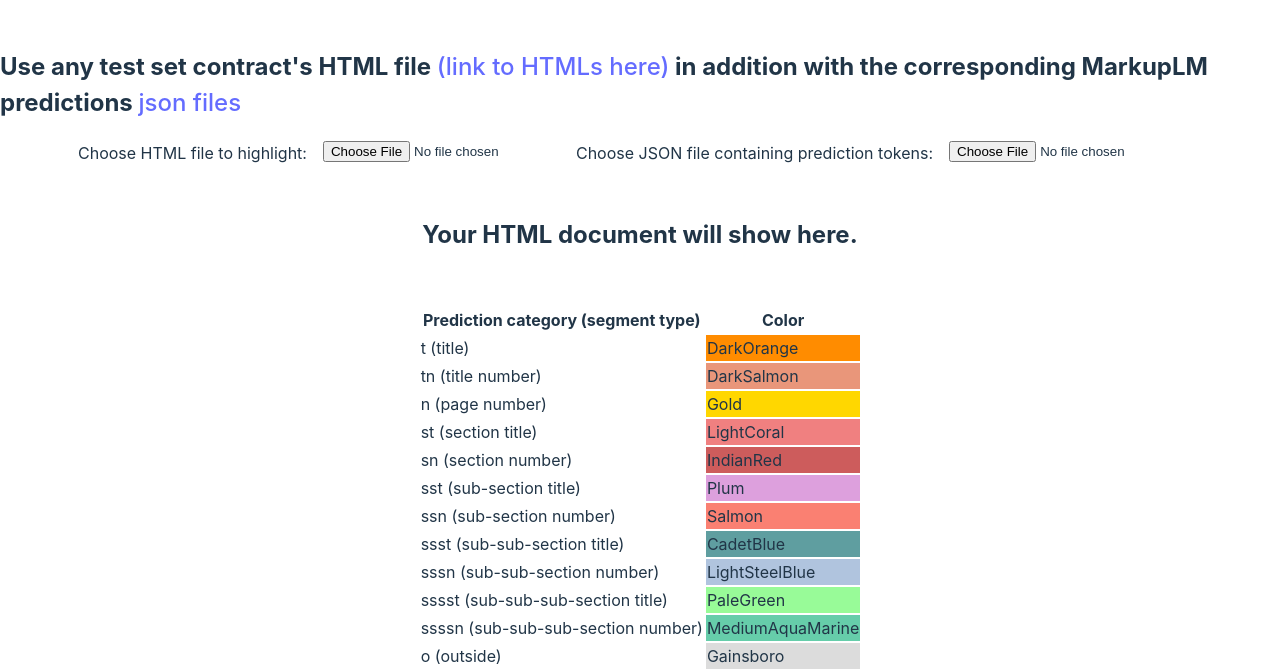
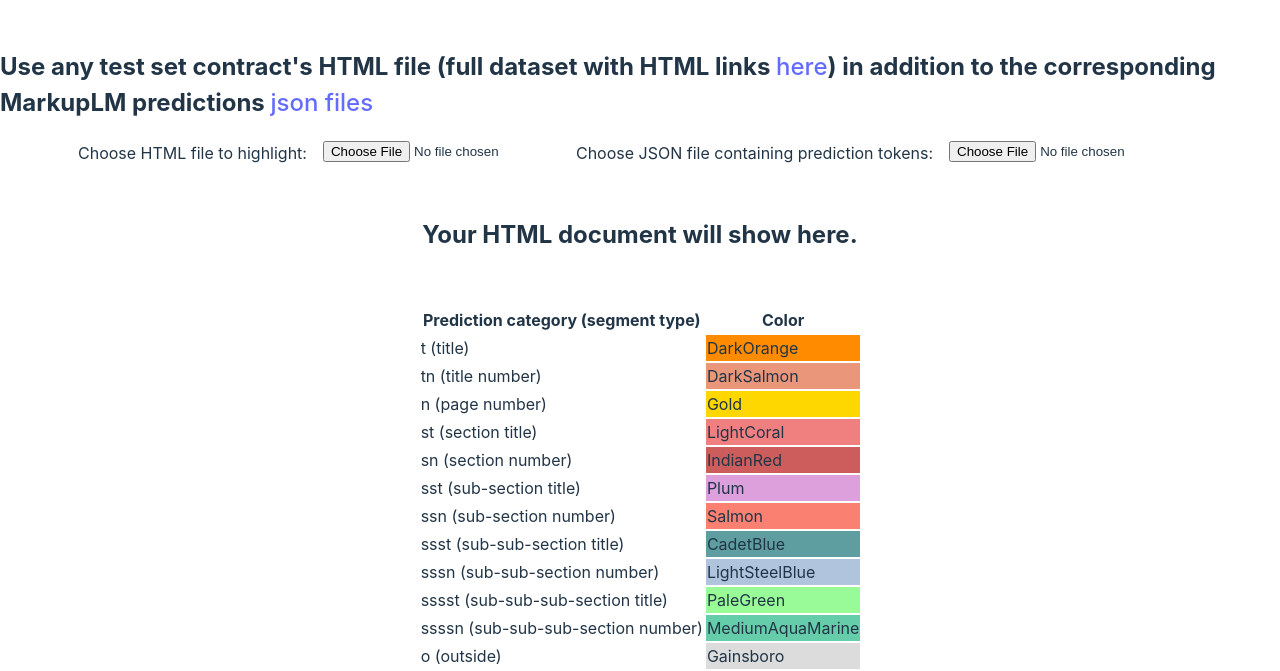
Before and after one commit to davidc97/xpath-token-colorizer, a website built with Vite: page index.html in a window 1280 px wide. Shown: the part 160-831 px from the top of the page. Built offline with nearby package versions, Linux system fonts and the light colour scheme.

Commit message:
Update index.html

```diff
--- a/index.html
+++ b/index.html
@@ -9,7 +9,7 @@
   <body>
     <div id="app"></div>
     <h1> Data Visualizer for <a href="https://github.com/MarkupMnA/MarkupMnA-Markup-Based-Segmentation-of-MnA-Agreements">MarkupMnA Model Inference</a></h1>
-    <h2> Use any test set contract's HTML file <a href="https://zenodo.org/record/8040341">(link to HTMLs here)</a> in addition with the corresponding MarkupLM predictions <a href="https://drive.google.com/drive/u/0/folders/1FZPBE0Eb2OoAfWjAK6yiKSabKkIEO8u_">json files</a></h2>
+    <h2> Use any test set contract's HTML file (full dataset with HTML links <a href="https://zenodo.org/record/8040341">here</a>) in addition to the corresponding MarkupLM predictions <a href="https://drive.google.com/drive/u/0/folders/1FZPBE0Eb2OoAfWjAK6yiKSabKkIEO8u_">json files</a></h2>
     <div class="file-upload">
       <label class="file-label">
         Choose HTML file to highlight:
```
